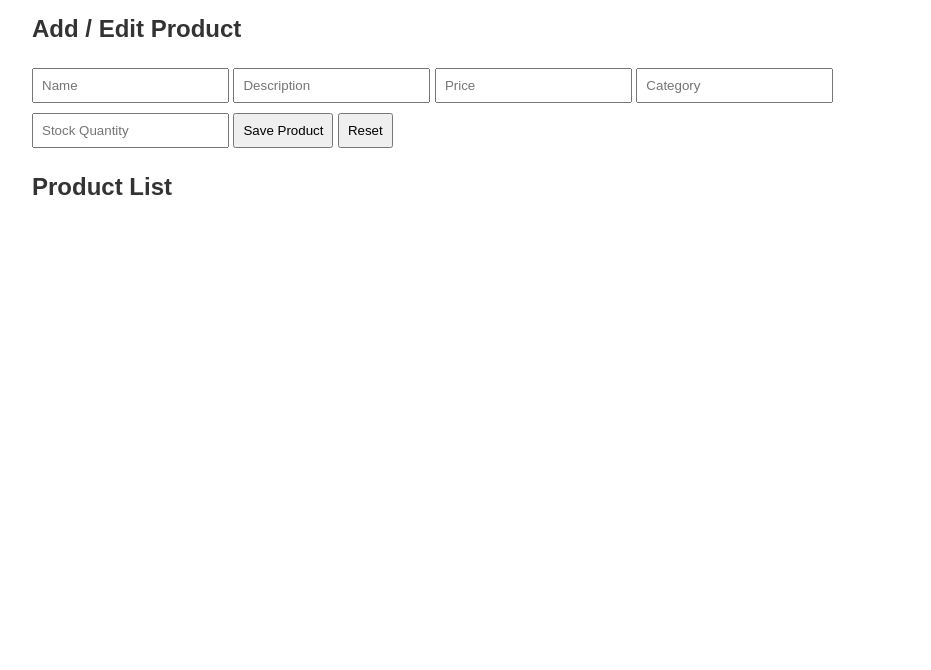
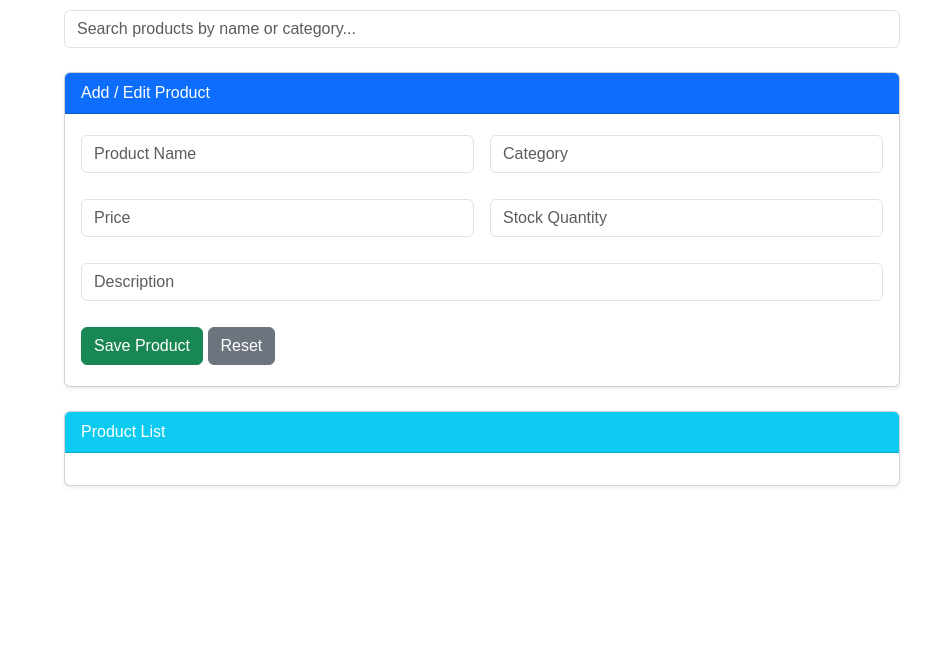
Before and after one commit to MianSaadTahir/express-mysql-rest-api-crud, a plain HTML site: page frontend/index.html in a window 1280 px wide. Shown: the part 130-800 px from the top of the page, without its empty margins (158-1089 px from the left). Drawn offline with nearby package versions, Linux system fonts and the light colour scheme; no server answers.

Commit message:
style: add bootstrap frontend

```diff
--- a/frontend/app.js
+++ b/frontend/app.js
@@ -7,7 +7,6 @@ function loadProducts(search = "") {
     success: function (res) {
       let products = res.data;
 
-      // Filter products if search term is provided
       if (search) {
         const term = search.toLowerCase();
         products = products.filter(
@@ -29,25 +28,40 @@ function displayProducts(products) {
     return;
   }
 
-  let html =
-    "<table border='1'><tr><th>Name</th><th>Price</th><th>Category</th><th>Stock</th><th>Actions</th></tr>";
+  let html = `<table class="table table-striped table-hover">
+      <thead class="table-dark">
+        <tr>
+          <th>Name</th>
+          <th>Description</th>
+          <th>Price</th>
+          <th>Category</th>
+          <th>Stock</th>
+          <th>Actions</th>
+        </tr>
+      </thead>
+      <tbody>`;
 
   products.forEach((p) => {
     html += `
       <tr>
         <td>${p.name}</td>
+        <td>${p.description || ""}</td>
         <td>${p.price}</td>
         <td>${p.category || ""}</td>
         <td>${p.stock_quantity || 0}</td>
         <td>
-          <button onclick="editProduct(${p.id})">Edit</button>
-          <button onclick="deleteProduct(${p.id})">Delete</button>
+          <button class="btn btn-sm btn-primary me-1" onclick="editProduct(${
+            p.id
+          })">Edit</button>
+          <button class="btn btn-sm btn-danger" onclick="deleteProduct(${
+            p.id
+          })">Delete</button>
         </td>
       </tr>
     `;
   });
 
-  html += "</table>";
+  html += "</tbody></table>";
   $("#productList").html(html);
 }
 
@@ -130,6 +144,7 @@ function editProduct(id) {
       $("#price").val(p.price);
       $("#category").val(p.category);
       $("#stock_quantity").val(p.stock_quantity);
+      $("html, body").animate({ scrollTop: 0 }, "fast"); // Scroll to form
     },
     error: () => alert("Failed to load product"),
   });
--- a/frontend/index.html
+++ b/frontend/index.html
@@ -1,43 +1,104 @@
 <!DOCTYPE html>
-<html>
+<html lang="en">
   <head>
-    <title>Product Management</title>
+    <meta charset="UTF-8" />
+    <meta name="viewport" content="width=device-width, initial-scale=1.0" />
+    <title>Product Management System</title>
+
+    <!-- Bootstrap CSS -->
+    <link
+      href="https://cdn.jsdelivr.net/npm/bootstrap@5.3.2/dist/css/bootstrap.min.css"
+      rel="stylesheet"
+    />
+    <script src="https://code.jquery.com/jquery-3.6.0.min.js"></script>
     <link rel="stylesheet" href="style.css" />
-    <script src="https://code.jquery.com/jquery-3.6.0.min.js"></script>
   </head>
   <body>
-    <h1>Product Management System</h1>
+    <div class="container py-5">
+      <h1 class="mb-4 text-center">Product Management System</h1>
 
       <!-- Search Bar -->
+      <div class="mb-4">
         <input
           type="text"
           id="search"
-      placeholder="Search by name or category..."
+          class="form-control"
+          placeholder="Search products by name or category..."
         />
+      </div>
 
-    <!-- Add Product Form -->
-    <h2>Add / Edit Product</h2>
-    <form id="productForm">
+      <!-- Add/Edit Product Form -->
+      <div class="card mb-4 shadow-sm">
+        <div class="card-header bg-primary text-white">Add / Edit Product</div>
+        <div class="card-body">
+          <form id="productForm" class="row g-3">
             <input type="hidden" id="productId" />
-      <input type="text" id="name" placeholder="Name" required />
-      <input type="text" id="description" placeholder="Description" />
+            <div class="col-md-6">
+              <input
+                type="text"
+                id="name"
+                class="form-control"
+                placeholder="Product Name"
+                required
+              />
+            </div>
+            <div class="col-md-6">
+              <input
+                type="text"
+                id="category"
+                class="form-control"
+                placeholder="Category"
+              />
+            </div>
+            <div class="col-md-6">
               <input
                 type="number"
                 step="0.01"
                 id="price"
+                class="form-control"
                 placeholder="Price"
                 required
               />
-      <input type="text" id="category" placeholder="Category" />
-      <input type="number" id="stock_quantity" placeholder="Stock Quantity" />
-      <button type="submit">Save Product</button>
-      <button type="button" id="resetBtn">Reset</button>
+            </div>
+            <div class="col-md-6">
+              <input
+                type="number"
+                id="stock_quantity"
+                class="form-control"
+                placeholder="Stock Quantity"
+              />
+            </div>
+            <div class="col-12">
+              <input
+                type="text"
+                id="description"
+                class="form-control"
+                placeholder="Description"
+              />
+            </div>
+            <div class="col-12">
+              <button type="submit" class="btn btn-success">
+                Save Product
+              </button>
+              <button type="button" id="resetBtn" class="btn btn-secondary">
+                Reset
+              </button>
+            </div>
           </form>
+        </div>
+      </div>
 
       <!-- Product Table -->
-    <h2>Product List</h2>
+      <div class="card shadow-sm">
+        <div class="card-header bg-info text-white">Product List</div>
+        <div class="card-body table-responsive">
           <div id="productList"></div>
+        </div>
+      </div>
+    </div>
 
+    <!-- Bootstrap JS -->
+    <script src="https://cdn.jsdelivr.net/npm/bootstrap@5.3.2/dist/js/bootstrap.bundle.min.js"></script>
     <script src="app.js"></script>
   </body>
 </html>
```
Lines whose indentation alone changed are shown as unchanged.
